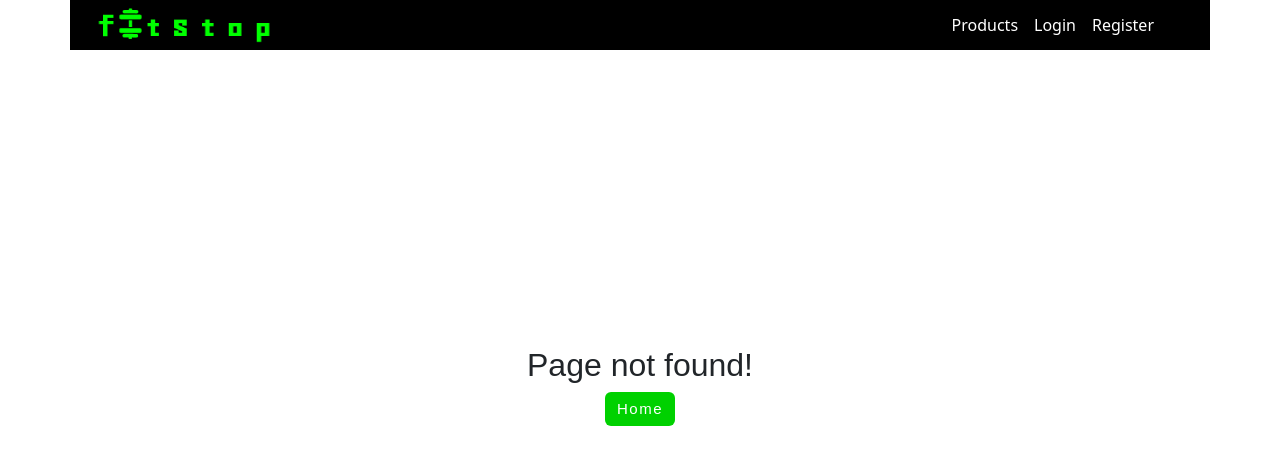
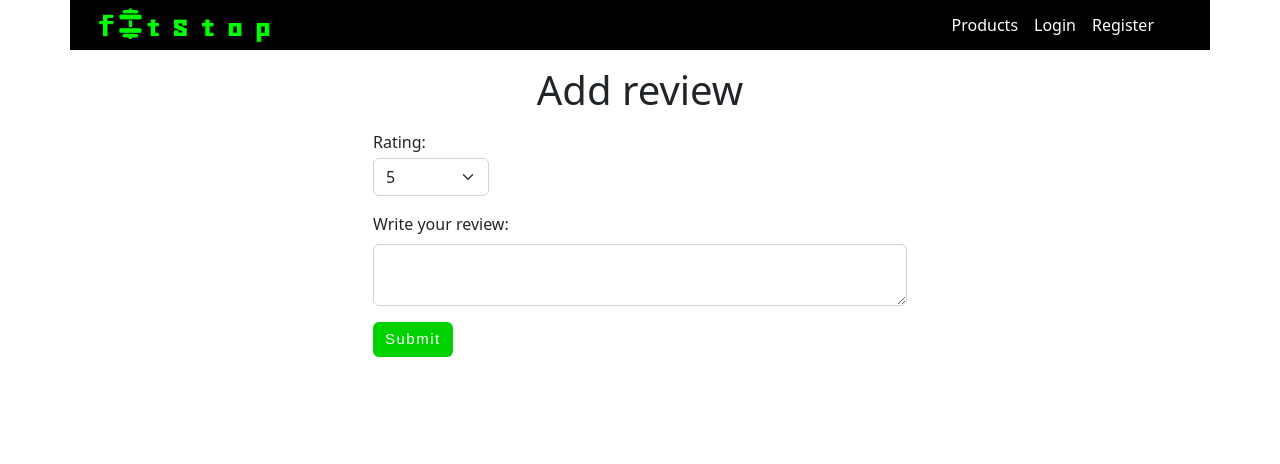
Before and after one commit to donavance08/FItStop-E-commerce, a React (Create React App) app: page /review/1/add in a window 1280 px wide. Before the commit this address had no page. Shown: the top 464 px of the page. Built offline with nearby package versions, Linux system fonts and the light colour scheme; no server answers.

Commit message:
add: review and ratings option through order page

```diff
--- a/src/App.css
+++ b/src/App.css
@@ -120,7 +120,7 @@ span{
 
 /* || ORDERS PAGE */
 
-.orderTitle{
+.pageTitle{
   font-family: ember, sans-serif;
 }
 
@@ -128,3 +128,7 @@ span{
   height: 140px;
   width:  140px;
 }
+
+.addReviewButton{
+  font-family: ember, sans-serif;
+}
--- a/src/App.js
+++ b/src/App.js
@@ -9,6 +9,7 @@ import Orders from './pages/Orders'
 import Products from  './pages/Products'
 import ProductView from './components/ProductView'
 import Register from './pages/Register'
+import Review from './pages/Review'
 import Login from './pages/Login'
 import Logout from './pages/Logout'
 import ErrorPage from './pages/ErrorPage'
@@ -49,6 +50,7 @@ function App() { // function name should be the same as the fileName
               <Route path="/register/vendor" element={<Register type="vendor"/>}/>
               <Route path="/vendor/product/edit/:id" element={<EditProductView/>}/>
               <Route path="/vendor/product/add" element={<AddProductView/>}/>
+              <Route path="/review/:productId/add" element={<Review/>}></Route>
               </Routes>
           </Container>
         </Router>
--- a/src/components/AccordionItem.js
+++ b/src/components/AccordionItem.js
@@ -1,13 +1,15 @@
-import { Accordion, Col, Row } from 'react-bootstrap'
+import { Accordion, Button,  Col, Row } from 'react-bootstrap'
 import { useEffect, useState } from 'react'
+import { useNavigate } from 'react-router-dom'
 
 export default function AccordionItems({order}){
 	const{ orderId, totalPrice, purchasedOn, status } = order
 	const [orderProducts, setOrderProducts] = useState([])
+	const navigate = useNavigate()
 
 	useEffect(()=> {
 		setOrderProducts(order.products.map(product => {
-			return OrderProducts(product, order)
+			return OrderProducts(product, order, navigate)
 			})
 		)
 	}, [])
@@ -27,22 +29,28 @@ export default function AccordionItems({order}){
 
 }
 
-function OrderProducts(product, order){
-	const { name, imageLink, price, quantity } = product
+function OrderProducts(product, order, navigate){
+
+	const { name, imageLink, price, productId, quantity } = product
 	return (
 		<Row className="d-flex p-0 my-2">
 			<Col className="col-sm-4 col-md-3 col-lg-2">
 				<img className ="ordersImage" src={imageLink} alt=""/>
 			</Col>
-			<Col>
-				<h3 className="orderTitle">{name}</h3>
-				<Row className="">
+			<Col >
+				<h3 className="pageTitle">{name}</h3>
+				<Row >
 					<p className="m-0">Price: PHP {price.toLocaleString('en-US')}</p>
 					<p>Quantity: {quantity}</p>
+
+				</Row>
+				<Row className="d-inline-block">
+					<Button
+						className="btn btn-primary addReviewButton"
+						onClick={()=> navigate(`/review/${productId}/add`)}
+					>Add a review</Button>
 				</Row>
 			</Col>
-
-
 		</Row>
 	)
 }
--- a/src/pages/Orders.js
+++ b/src/pages/Orders.js
@@ -63,7 +63,7 @@ export default function Orders(){
 
 	return (
 		<Row className="mt-3 mx-0">
-			<h1>Orders</h1>
+			<h1 classsName="pageTitle">Orders</h1>
 			<Tabs  className="orderTabs"
 			  id="orderTab"
 			  defaultActiveKey={key}
--- /dev/null
+++ b/src/pages/Review.js
@@ -0,0 +1,107 @@
+import { Button, Col, Container, Form, Row } from 'react-bootstrap'
+import { useParams } from 'react-router-dom'
+import { useEffect, useState } from 'react'
+import Swal from 'sweetalert2'
+
+export default function Review(){
+	const { productId } = useParams()
+	const [name, setName ] = useState('')
+	const [isSuccess, setIsSuccess] = useState(false)
+	const [rating, setRating] = useState(5)
+	const [review, setReview] = useState('')
+
+	useEffect(()=> {
+		fetch(`${process.env.REACT_APP_API_URL}/products/${productId}`)
+		.then(response => response.json())
+		.then(result => {
+			if(result.success){
+				setName(result.product.name)
+
+			} else {
+				setIsSuccess(false)
+			}
+
+		})
+	},[isSuccess])
+
+	function submitReview(){
+		console.log('review', review);
+		fetch(`${process.env.REACT_APP_API_URL}/products/${productId}/review`, {
+			method: "PATCH",
+			headers: {
+				"Content-type": 'application/json',
+				Authorization: `Bearer ${localStorage.token}`
+			},
+			body: JSON.stringify({
+				review: review,
+				stars: rating
+			})
+		})
+		.then(response => response.json())
+		.then(result => {
+			if(result.success){
+				Swal.fire({
+					title: "Success",
+					icon: "success",
+					text: `Thank you for your honest review!`
+
+				})
+			} else {
+				Swal.fire({
+					title: "Failed",
+					icon: "error",
+					text: "An unknown error has occured"
+				})
+			}
+		})
+	}
+
+	return (
+		<Container className="col-md-10 col-lg-6">
+
+			<Row className="d-flex justify-content-center">
+				<h1 className="d-flex justify-content-center">Add review</h1>
+				<h3 className="d-flex justify-content-center">{name}</h3>
+
+			</Row>
+			<Row className="d-flex justify-content-end">
+				<div className="d-inline-block col-3 me-auto">
+					<Form.Group className="mb-3" controlId="formRating">
+						<p className="mb-1">Rating: </p>
+						<Form.Select
+							value={rating}
+							required
+							onChange={event => setRating(event.target.value)}>
+						      <option value="5">5</option>
+						      <option value="4">4</option>
+						      <option value="3">3</option>
+						      <option value="2">2</option>
+						      <option value="1">1</option>
+						</Form.Select>
+					</Form.Group>
+
+				</div>
+
+			</Row>
+			<Row>
+				<Form.Group className="mb-3" controlId="formReview">
+					<Form.Label> Write your review: </Form.Label>
+					<Form.Control
+						as="textarea"
+						type="text"
+						value={review}
+						onChange={event => setReview(event.target.value)}
+					 >
+					</Form.Control>
+				</Form.Group>
+
+			</Row>
+			<Row className="d-flex justify-content-end">
+				<Col className="m-auto">
+					<Button className="btn btn-primary" onClick={() => submitReview()}>Submit</Button>
+				</Col>
+			</Row>
+		</Container>
+
+	)
+}
```
